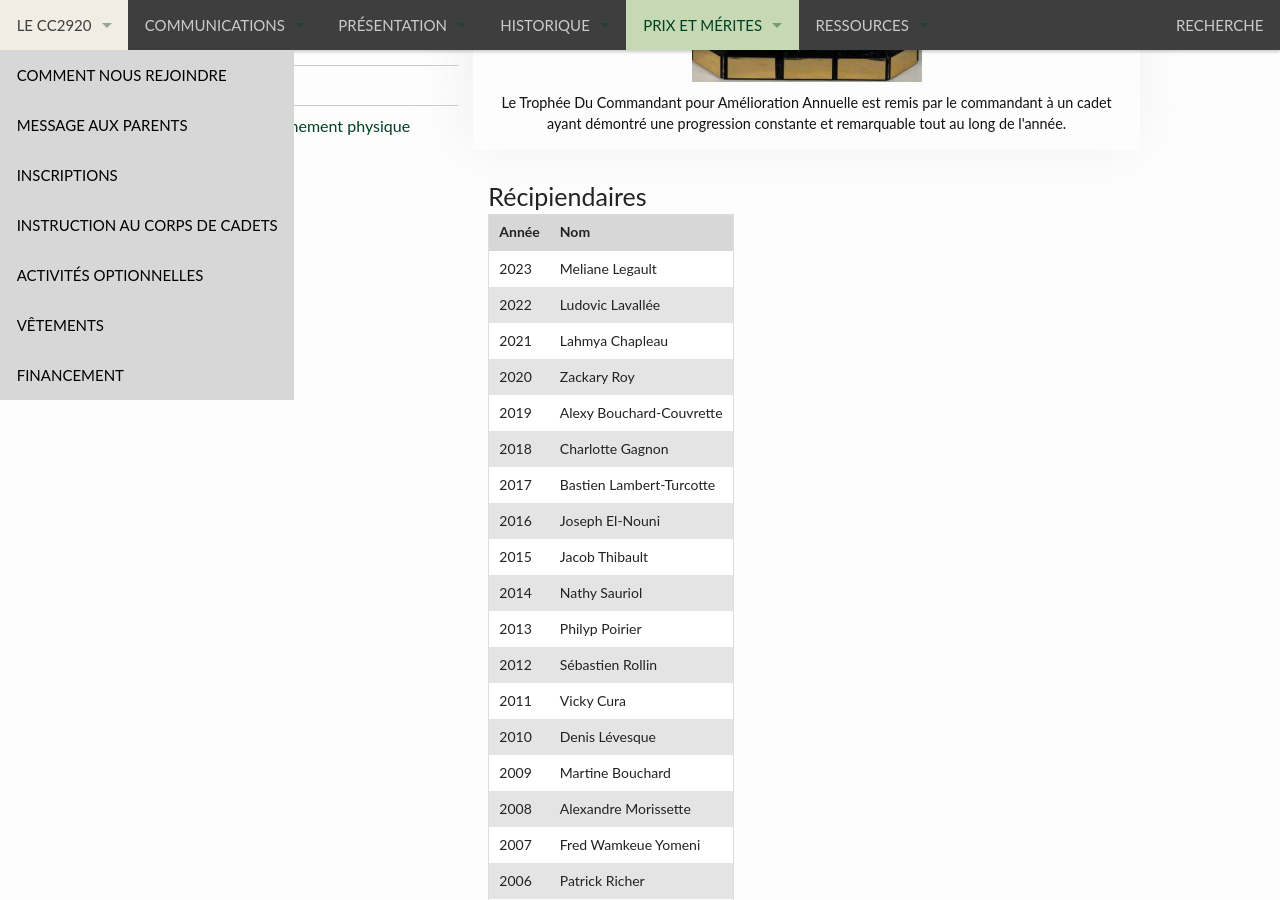
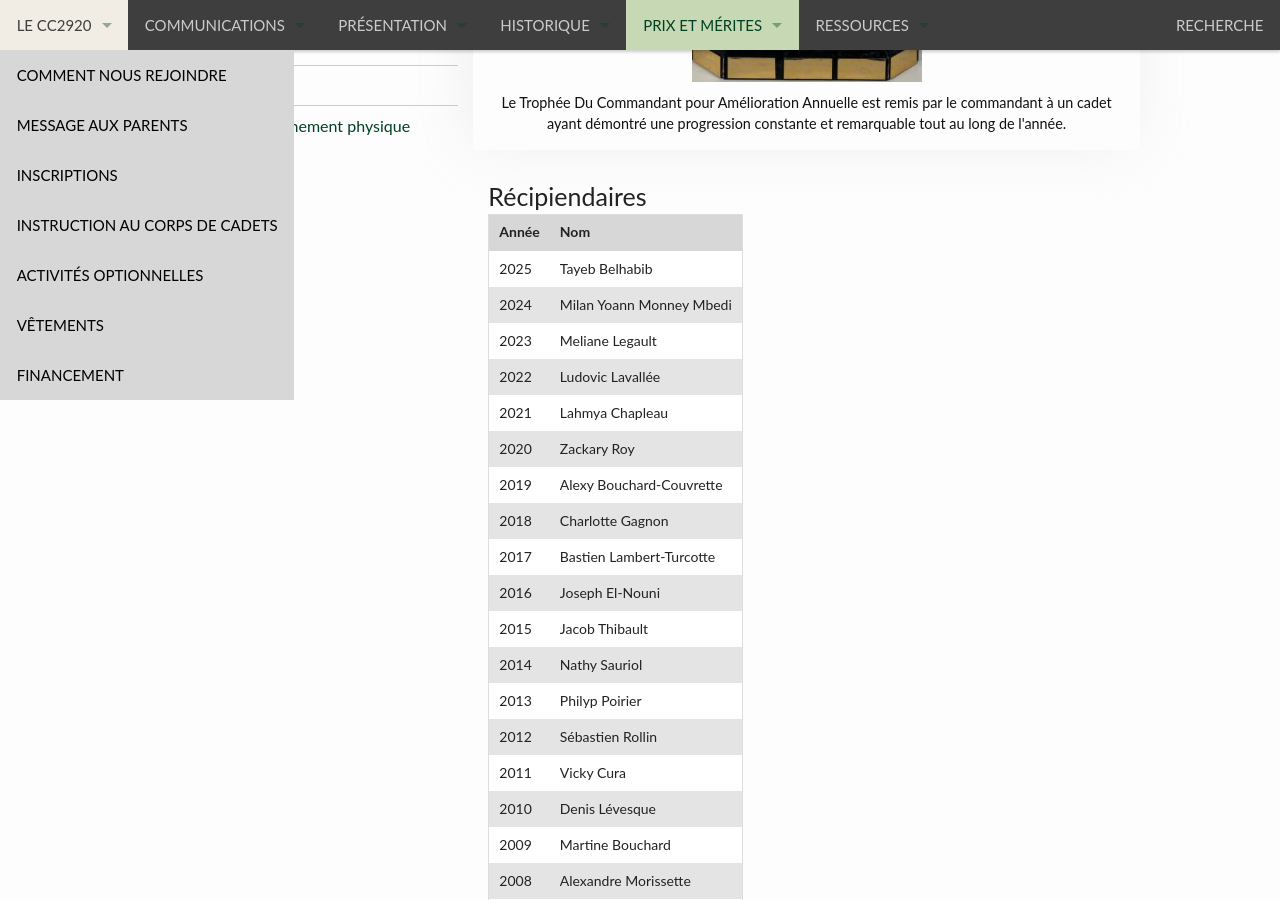
Before and after one commit to CC2920/web, a Jekyll site: the page built from _prix/plaques-trophees/amelioration-annuelle.md, in a window 1280 px wide and 900 px high, scrolled down 958 px. Built offline with Jekyll 4.4.1, drawn with Linux system fonts in a browser that asks for light colours.

Commit message:
Update amelioration-annuelle.md

```diff
--- a/_prix/plaques-trophees/amelioration-annuelle.md
+++ b/_prix/plaques-trophees/amelioration-annuelle.md
@@ -14,6 +14,8 @@ prix:
 
 | Année | Nom |
 | --- | --- |
+| 2025 | Tayeb Belhabib |
+| 2024 | Milan Yoann Monney Mbedi |
 | 2023 | Meliane Legault |
 | 2022 | Ludovic Lavallée |
 | 2021 | Lahmya Chapleau |
```
